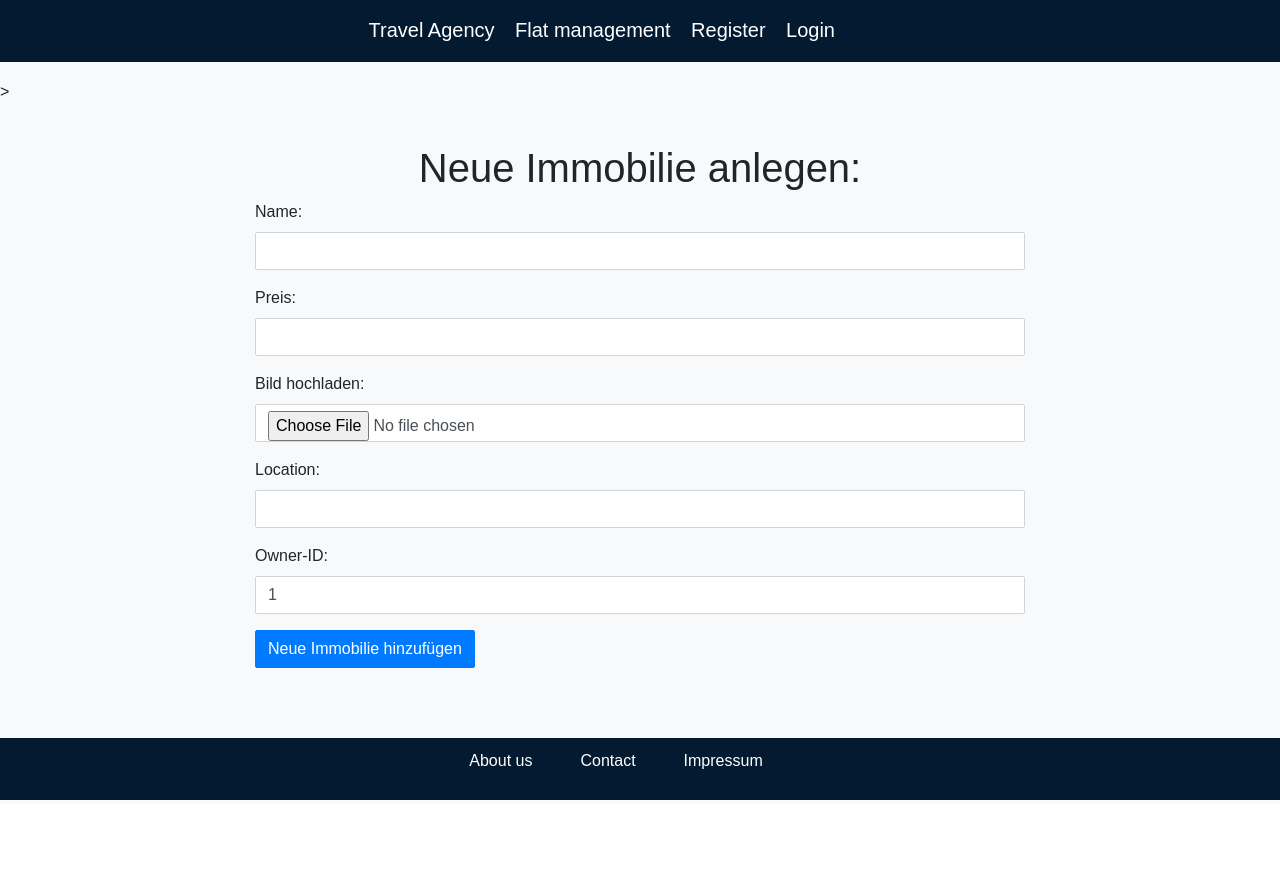
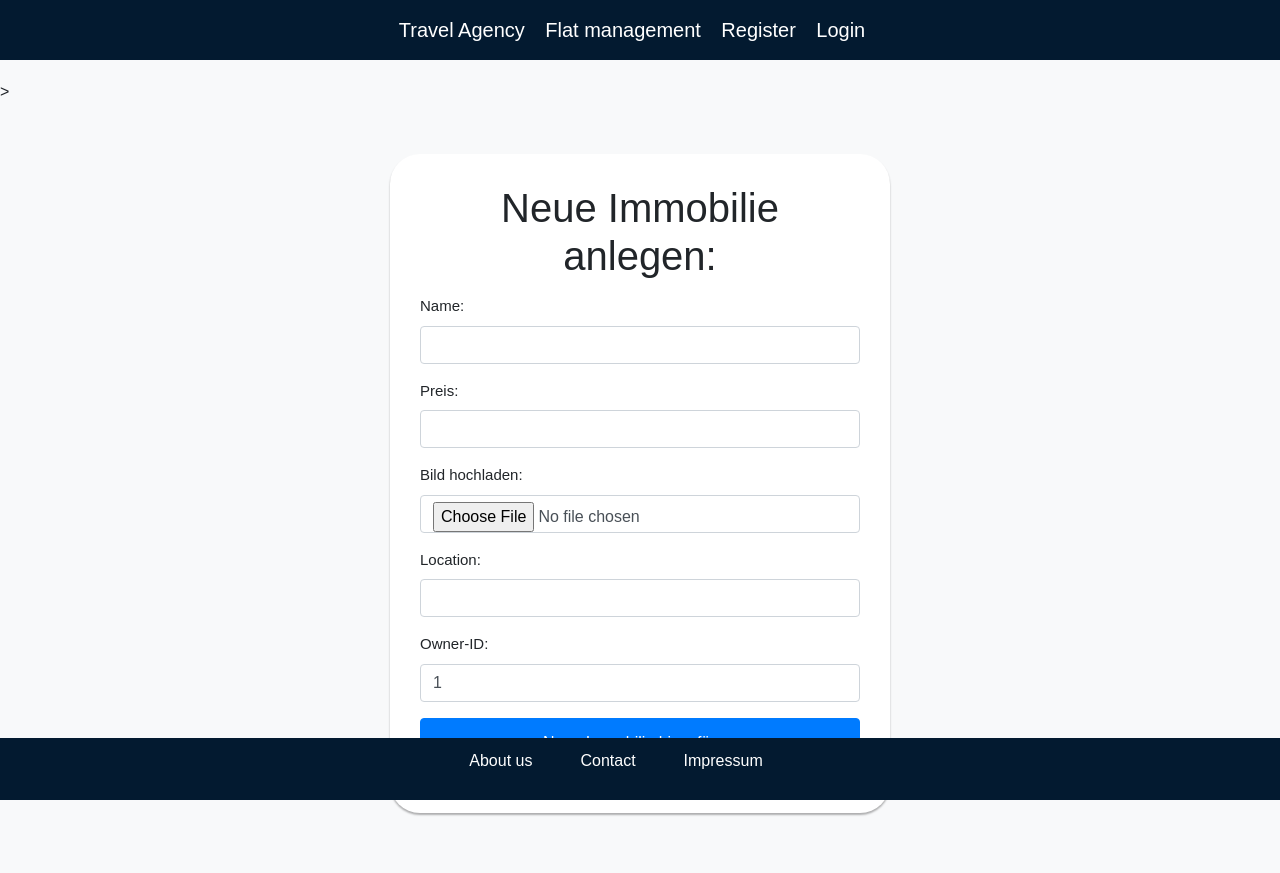
Before and after one commit to lktaouri/shortTermRental, a PHP site: page /upload_immo.php in a window 1280 px wide. Before the commit the page ends 800 px from the top, so only its background shows below. Run offline with PHP 8.4, Linux system fonts and the light colour scheme; data that the repository does not hold is empty.

Commit message:
css fertig gemacht

```diff
--- a/frontend/css/myStyle.css
+++ b/frontend/css/myStyle.css
@@ -89,39 +89,3 @@ a:hover {
 .card-text {
     margin-top: auto; /* Pushes the text to the bottom */
 }
-
-
-.login-form {
-    width: 340px;
-    margin: 50px auto;
-    font-size: 15px;
-}
-
-.login-form {
-    margin-bottom: 15px;
-    background: white;
-    box-shadow: 0px 2px 2px rgba(0, 0, 0, 0.3);
-    padding: 30px;
-    border-radius: 30px;
-}
-
-.login-form h2 {
-    margin: 0 0 15px;
-}
-
-.form-control,
-.btn {
-    min-height: 38px;
-    border-radius: 2px;
-}
-
-.btn1 {
-    border: none;
-    outline: none;
-    height: 50px;
-    width: 100%;
-    background-color: #8dbc8a;
-    color: white;
-    border-radius: 4px;
-    font-weight: bold;
-}
--- /dev/null
+++ b/frontend/css/upload.css
@@ -0,0 +1,30 @@
+.upload-form {
+    width: 500px;
+    margin: 50px auto;
+    font-size: 15px;
+    background: white;
+    box-shadow: 0px 2px 2px rgba(0, 0, 0, 0.3);
+    padding: 30px;
+    border-radius: 30px;
+}
+
+.upload-form h1 {
+    margin: 0 0 15px;
+}
+
+.form-control,
+.btn {
+    min-height: 38px;
+    border-radius: 2px;
+}
+
+.btn-primary {
+    border: none;
+    outline: none;
+    height: 50px;
+    width: 100%;
+    background-color: #8dbc8a;
+    color: white;
+    border-radius: 4px;
+    font-weight: bold;
+}
--- a/frontend/includes/header.php
+++ b/frontend/includes/header.php
@@ -24,22 +24,5 @@
               <a class="navbar-brand" href="upload_immo.php">Flat management</a>
               <a class="navbar-brand" href="registration.php">Register</a>
               <a class="navbar-brand" href="login.php">Login</a>
-              <button class="navbar-toggler" type="button" data-toggle="collapse" data-target="#navbarNav" aria-controls="navbarNav" aria-expanded="false" aria-label="Toggle navigation">
-                <span class="navbar-toggler-icon"></span>
-              </button>
-              <div class="collapse navbar-collapse" id="navbarNav">
-                <ul class="navbar-nav ml-auto">
-                  <li class="nav-item">
-                    <a class="nav-link" href="#">Home</a>
-                  </li>
-                  <li class="nav-item">
-                    <a class="nav-link" href="#">My Booking</a>
-                  </li>
-                  <li class="nav-item">
-                    <a class="nav-link" href="#">My Rental</a>
-                  </li>
-                </ul>
-
-
         </div>
       </header>
--- a/frontend/upload_immo.php
+++ b/frontend/upload_immo.php
@@ -1,9 +1,13 @@
+<head>
+    <!-- Custom CSS -->
+    <link rel="stylesheet" href="css/upload.css">
+</head>
 <body>
     <header>
         <?php include 'includes/header.php'; ?>>
     </header>
      <!--        Upload Form -->
-     <div class="container mt-4">
+     <div class="upload-form">
     <h1>Neue Immobilie anlegen:</h1>
     <form id="newProductForm">
         <div class="mb-3">
@@ -12,7 +16,7 @@
         </div>
         <div class="mb-3">
             <label for="preis" class="form-label">Preis:</label>
-                <input type="int" class="form-control" id="preis" name="preis"required></input>
+            <input type="int" class="form-control" id="preis" name="preis" required></input>
         </div>
         <div class="mb-3">
             <label for="bild" class="form-label">Bild hochladen:</label>
@@ -20,7 +24,7 @@
         </div>
         <div class="mb-3">
             <label for="location" class="form-label">Location:</label>
-                <input class="form-control" id="location" name="location"required></input>
+            <input class="form-control" id="location" name="location" required></input>
         </div>
         <div class="mb-3">
             <label for="owner_id" class="form-label">Owner-ID:</label>
```
Also changed, not shown: frontend/css/registrationstyle.css (added, +30 -0 lines), frontend/registration.php (+9 -2 lines), frontend/login.php (indentation only). Lines whose indentation alone changed are shown as unchanged.
